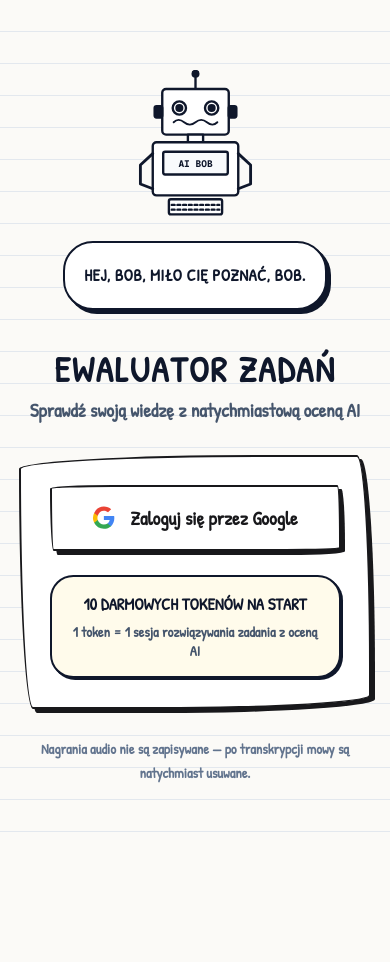
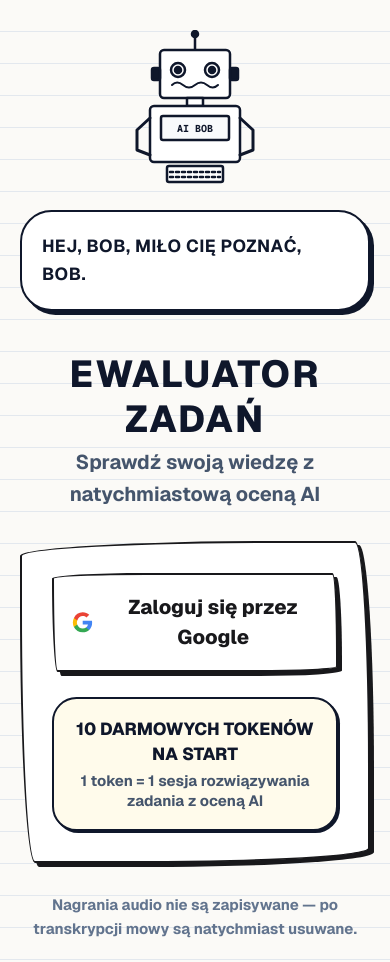
Before and after one commit to lubiebuty/ciastonanalesniki, a Next.js app: page /login in a window 390 px wide. Before the commit the page ends 844 px from the top, so only its background shows below. Built offline with nearby package versions, Linux system fonts and the light colour scheme; no server answers.

Commit message:
style: revert to previous clean Geist typography font

```diff
--- a/src/app/globals.css
+++ b/src/app/globals.css
@@ -1,4 +1,3 @@
-@import url('https://fonts.googleapis.com/css2?family=Patrick+Hand&family=Comic+Neue:wght@400;700&display=swap');
 @import "tailwindcss";
 @import "tw-animate-css";
 @import "shadcn/tailwind.css";
@@ -89,12 +88,12 @@
     @apply border-border outline-ring/50;
   }
   html {
-    font-family: 'Patrick Hand', 'Comic Neue', system-ui, cursive, sans-serif;
+    @apply font-sans;
     font-size: 18px;
   }
   @media (max-width: 640px) {
     html {
-      font-size: 19px;
+      font-size: 20px;
     }
   }
   body {
@@ -111,7 +110,7 @@
    ═══════════════════════════════════════════════════════════════════ */
 
 .font-sketch {
-  font-family: 'Patrick Hand', 'Comic Neue', cursive, sans-serif;
+  font-family: var(--font-sans), system-ui, -apple-system, sans-serif;
 }
 
 /* Ruled notebook paper background */
```
